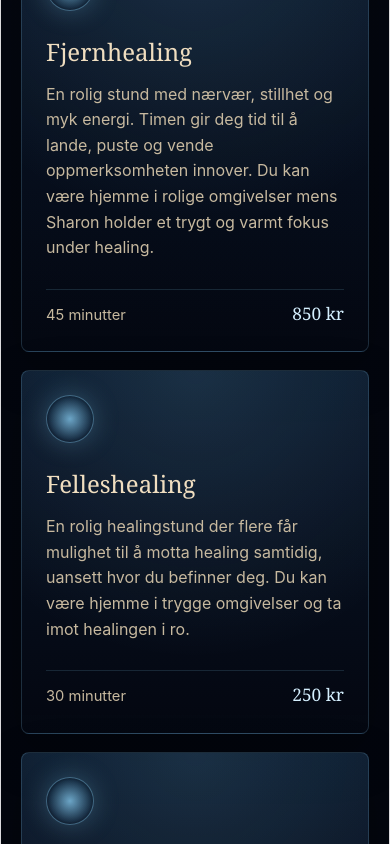
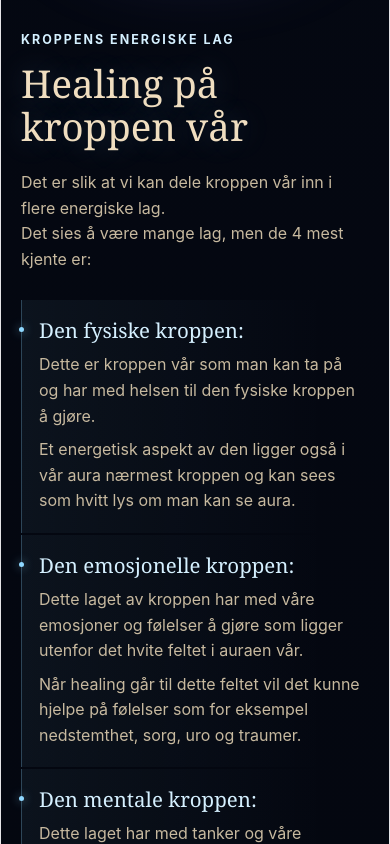
Before and after one commit to Therese90-dot/healing, a React (Vite) app: page / in a window 390 px wide. Shown: the part 6871-7715 px from the top of the page. Built offline with nearby package versions, Linux system fonts and the light colour scheme.

Commit message:
Add healing body section and update services

```diff
--- a/src/App.tsx
+++ b/src/App.tsx
@@ -1,6 +1,7 @@
 import Header from './components/Header/Header';
 import Hero from './components/Hero/Hero';
 import About from './components/About/About';
+import HealingBody from './components/HealingBody/HealingBody';
 import Services from './components/Services/Services';
 import Contact from './components/Contact/Contact';
 import Footer from './components/Footer/Footer';
@@ -12,6 +13,7 @@ function App() {
       <Header />
       <Hero />
       <About />
+      <HealingBody />
       <Services />
       <Contact />
       <Footer />
--- a/src/components/Footer/Footer.css
+++ b/src/components/Footer/Footer.css
@@ -26,7 +26,8 @@
 .footer-section__quote,
 .footer-section__approval,
 .footer-section__copyright,
-.footer-section__crafted {
+.footer-section__crafted,
+.footer-section__credit {
   position: relative;
   z-index: 1;
 }
@@ -320,6 +321,16 @@
   transform: translateY(-1px) scale(1.08);
 }
 
+.footer-section__credit {
+  width: min(100%, 280px);
+  margin: 22px auto 0;
+  padding-top: 14px;
+  border-top: 1px solid rgba(143, 216, 255, 0.08);
+  color: rgba(199, 185, 159, 0.38);
+  font-size: 0.72rem;
+  letter-spacing: 0.035em;
+}
+
 @keyframes footer-particle-float {
   0%,
   100% {
--- a/src/components/Footer/Footer.tsx
+++ b/src/components/Footer/Footer.tsx
@@ -100,6 +100,9 @@ const Footer = () => {
       <p className="footer-section__crafted">
         Crafted with <span>💙</span> in Bergen
       </p>
+      <p className="footer-section__credit">
+        Design &amp; utvikling · Therese Tonning
+      </p>
     </footer>
   );
 };
--- /dev/null
+++ b/src/components/HealingBody/HealingBody.css
@@ -0,0 +1,136 @@
+.healing-body {
+  width: min(100%, var(--page-max-width));
+  text-align: left;
+}
+
+.healing-body__layout {
+  display: grid;
+  grid-template-columns: minmax(260px, 0.78fr) minmax(0, 1.22fr);
+  gap: clamp(38px, 7vw, 84px);
+  align-items: start;
+}
+
+.healing-body__visual {
+  position: sticky;
+  top: clamp(88px, 10vw, 120px);
+  align-self: start;
+  margin: 0;
+  isolation: isolate;
+}
+
+.healing-body__visual::before {
+  content: "";
+  position: absolute;
+  z-index: -1;
+  inset: 9% 4%;
+  border-radius: 48%;
+  background: rgba(118, 113, 214, 0.18);
+  filter: blur(34px);
+}
+
+.healing-body__visual img {
+  display: block;
+  width: 100%;
+  height: auto;
+  max-height: 760px;
+  object-fit: contain;
+  filter: drop-shadow(0 0 22px rgba(92, 168, 217, 0.2));
+  -webkit-mask-image: radial-gradient(ellipse 66% 72% at center, #000 66%, transparent 100%);
+  mask-image: radial-gradient(ellipse 66% 72% at center, #000 66%, transparent 100%);
+}
+
+.healing-body__content {
+  min-width: 0;
+}
+
+.healing-body__intro {
+  width: auto;
+  margin: 0 0 clamp(28px, 4vw, 40px);
+  padding: 0;
+  border: 0;
+}
+
+.healing-body__eyebrow {
+  margin-bottom: 12px;
+  color: var(--color-ice-blue);
+  font-size: 0.78rem;
+  font-weight: 700;
+  letter-spacing: 0.16em;
+  text-transform: uppercase;
+}
+
+.healing-body h2 {
+  margin-bottom: 22px;
+  font-size: clamp(2.4rem, 5vw, 4.4rem);
+}
+
+.healing-body__intro > p:last-child,
+.healing-body__layer p {
+  font-size: clamp(1rem, 1.35vw, 1.08rem);
+}
+
+.healing-body__layers {
+  display: grid;
+  gap: 2px;
+}
+
+.healing-body__layer {
+  position: relative;
+  padding: clamp(19px, 2.5vw, 25px) clamp(18px, 3vw, 26px);
+  border-left: 1px solid rgba(143, 216, 255, 0.3);
+  background: linear-gradient(90deg, rgba(143, 216, 255, 0.055), transparent 88%);
+}
+
+.healing-body__layer::before {
+  content: "";
+  position: absolute;
+  top: 27px;
+  left: -3px;
+  width: 5px;
+  height: 5px;
+  border-radius: 50%;
+  background: var(--color-glow-blue);
+  box-shadow: 0 0 10px rgba(143, 216, 255, 0.68);
+}
+
+.healing-body__layer h3 {
+  margin-bottom: 10px;
+  color: var(--color-ice-blue);
+  font-size: clamp(1.28rem, 2vw, 1.55rem);
+}
+
+.healing-body__layer p + p {
+  margin-top: 8px;
+}
+
+@media (max-width: 820px) {
+  .healing-body__layout {
+    grid-template-columns: minmax(0, 1fr);
+    gap: 42px;
+  }
+
+  .healing-body__visual {
+    position: relative;
+    top: auto;
+    width: min(100%, 460px);
+    margin-inline: auto;
+  }
+
+  .healing-body__visual img {
+    max-height: none;
+  }
+}
+
+@media (max-width: 520px) {
+  .healing-body__layout {
+    gap: 32px;
+  }
+
+  .healing-body__visual {
+    width: min(100%, 360px);
+  }
+
+  .healing-body__layer {
+    padding-inline: 17px 4px;
+  }
+}
--- /dev/null
+++ b/src/components/HealingBody/HealingBody.tsx
@@ -0,0 +1,75 @@
+import healingBodyImage from "../../assets/images/healingbildeai.png";
+import "./HealingBody.css";
+
+const bodyLayers = [
+  {
+    title: "Den fysiske kroppen",
+    paragraphs: [
+      "Dette er kroppen vår som man kan ta på og har med helsen til den fysiske kroppen å gjøre.",
+      "Et energetisk aspekt av den ligger også i vår aura nærmest kroppen og kan sees som hvitt lys om man kan se aura.",
+    ],
+  },
+  {
+    title: "Den emosjonelle kroppen",
+    paragraphs: [
+      "Dette laget av kroppen har med våre emosjoner og følelser å gjøre som ligger utenfor det hvite feltet i auraen vår.",
+      "Når healing går til dette feltet vil det kunne hjelpe på følelser som for eksempel nedstemthet, sorg, uro og traumer.",
+    ],
+  },
+  {
+    title: "Den mentale kroppen",
+    paragraphs: [
+      "Dette laget har med tanker og våre mentale prosesser å gjøre.",
+      "Når det heales på dette kan det hjelpe mennesker til å tenke og forstå saker på en klarere måte.",
+      "Det kan også hjelpe til å se saker som har skjedd i et annet lys og dermed kunne håndtere hendelser i livet vårt på en annerledes og bedre måte.",
+    ],
+  },
+  {
+    title: "Den spirituelle kroppen",
+    paragraphs: [
+      "Den spirituelle kroppen er vår sjelelige del og har med vår åndelighet å gjøre.",
+      "Når healing går til denne delen av oss vil det kunne hjelpe oss til å komme i bedre kontakt med vår egen sjel, slippe frykt og spesielt frykt i forhold til sykdom og død.",
+      "Den kan hjelpe oss inn i en hellig stemning og en dypere og tryggere kontakt i oss selv.",
+    ],
+  },
+];
+
+const HealingBody = () => {
+  return (
+    <section className="healing-body" aria-labelledby="healing-body-heading">
+      <div className="healing-body__layout">
+        <figure className="healing-body__visual">
+          <img
+            src={healingBodyImage}
+            alt="Illustrasjon av en kvinne omgitt av flere lag med lys og aura"
+          />
+        </figure>
+
+        <div className="healing-body__content">
+          <header className="healing-body__intro">
+            <p className="healing-body__eyebrow">Kroppens energiske lag</p>
+            <h2 id="healing-body-heading">Healing på kroppen vår</h2>
+            <p>
+              Det er slik at vi kan dele kroppen vår inn i flere energiske lag.
+              <br />
+              Det sies å være mange lag, men de 4 mest kjente er:
+            </p>
+          </header>
+
+          <div className="healing-body__layers">
+            {bodyLayers.map((layer) => (
+              <article className="healing-body__layer" key={layer.title}>
+                <h3>{layer.title}:</h3>
+                {layer.paragraphs.map((paragraph) => (
+                  <p key={paragraph}>{paragraph}</p>
+                ))}
+              </article>
+            ))}
+          </div>
+        </div>
+      </div>
+    </section>
+  );
+};
+
+export default HealingBody;
--- a/src/components/Services/Services.css
+++ b/src/components/Services/Services.css
@@ -67,6 +67,13 @@
   font-size: 1rem;
 }
 
+.services-section__note {
+  margin-top: 18px;
+  color: var(--color-ice-blue);
+  font-size: 0.88rem !important;
+  letter-spacing: 0.04em;
+}
+
 .services-section__prices {
   display: grid;
   gap: 10px;
--- a/src/components/Services/Services.tsx
+++ b/src/components/Services/Services.tsx
@@ -4,11 +4,12 @@ const services = [
   {
     title: "Fjernhealing",
     text: "En rolig stund med nærvær, stillhet og myk energi. Timen gir deg tid til å lande, puste og vende oppmerksomheten innover. Du kan være hjemme i rolige omgivelser mens Sharon holder et trygt og varmt fokus under healing.",
-    prices: [{ duration: "45 minutter", price: "850 kr" }],
+    prices: [{ duration: "50 min", price: "950 kr" }],
   },
   {
     title: "Felleshealing",
     text: "En rolig healingstund der flere får mulighet til å motta healing samtidig, uansett hvor du befinner deg. Du kan være hjemme i trygge omgivelser og ta imot healingen i ro.",
+    note: "Fast dato kommer i 2027",
     prices: [{ duration: "30 minutter", price: "250 kr" }],
   },
   {
@@ -35,6 +36,9 @@ const Services = () => {
           <article className="services-section__card" key={service.title}>
             <h3>{service.title}</h3>
             <p>{service.text}</p>
+            {service.note && (
+              <p className="services-section__note">{service.note}</p>
+            )}
             {service.prices && (
               <dl
                 className="services-section__prices"
```
Also changed, not shown: 1 other file (tests, documents, lock files or other folders).
